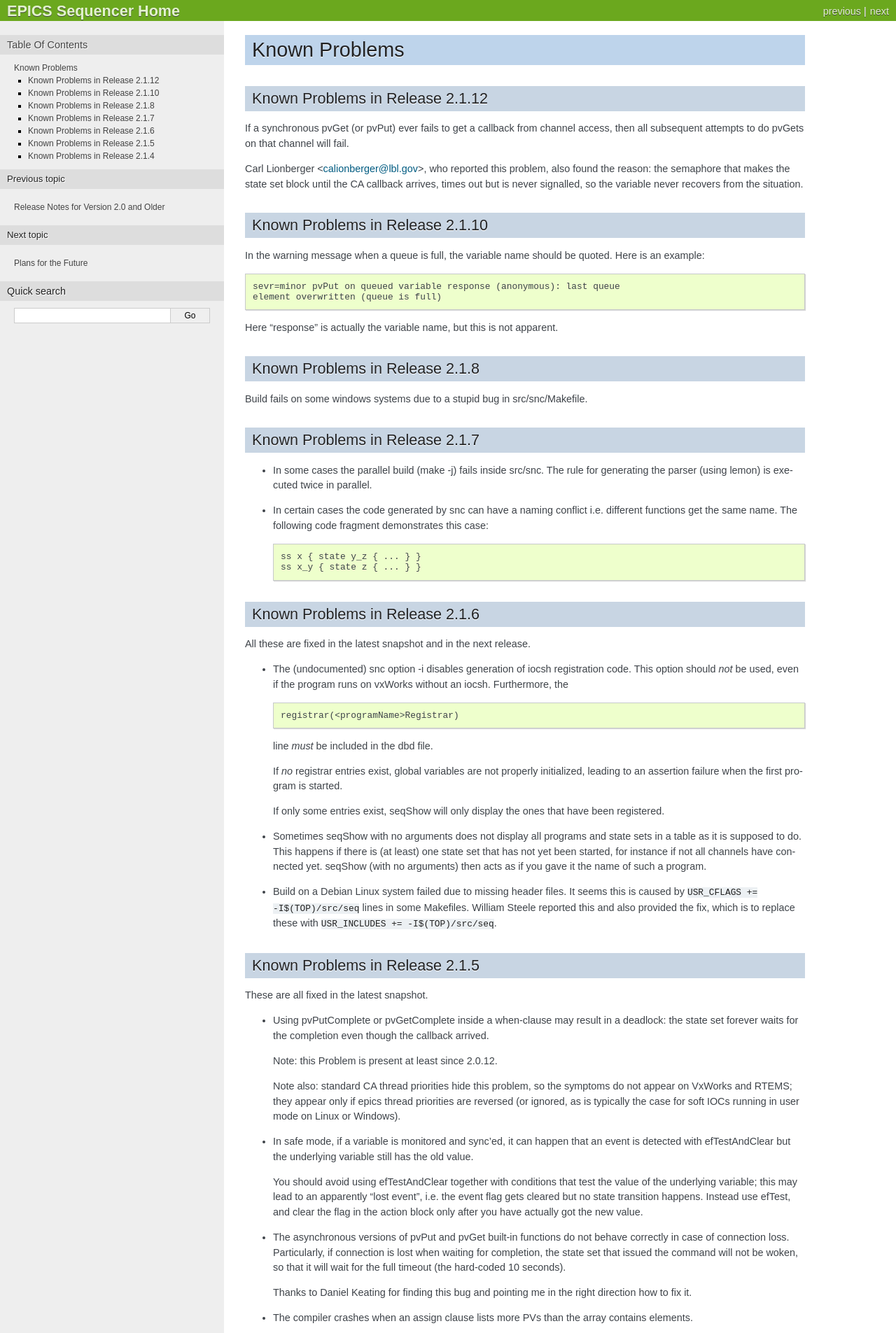
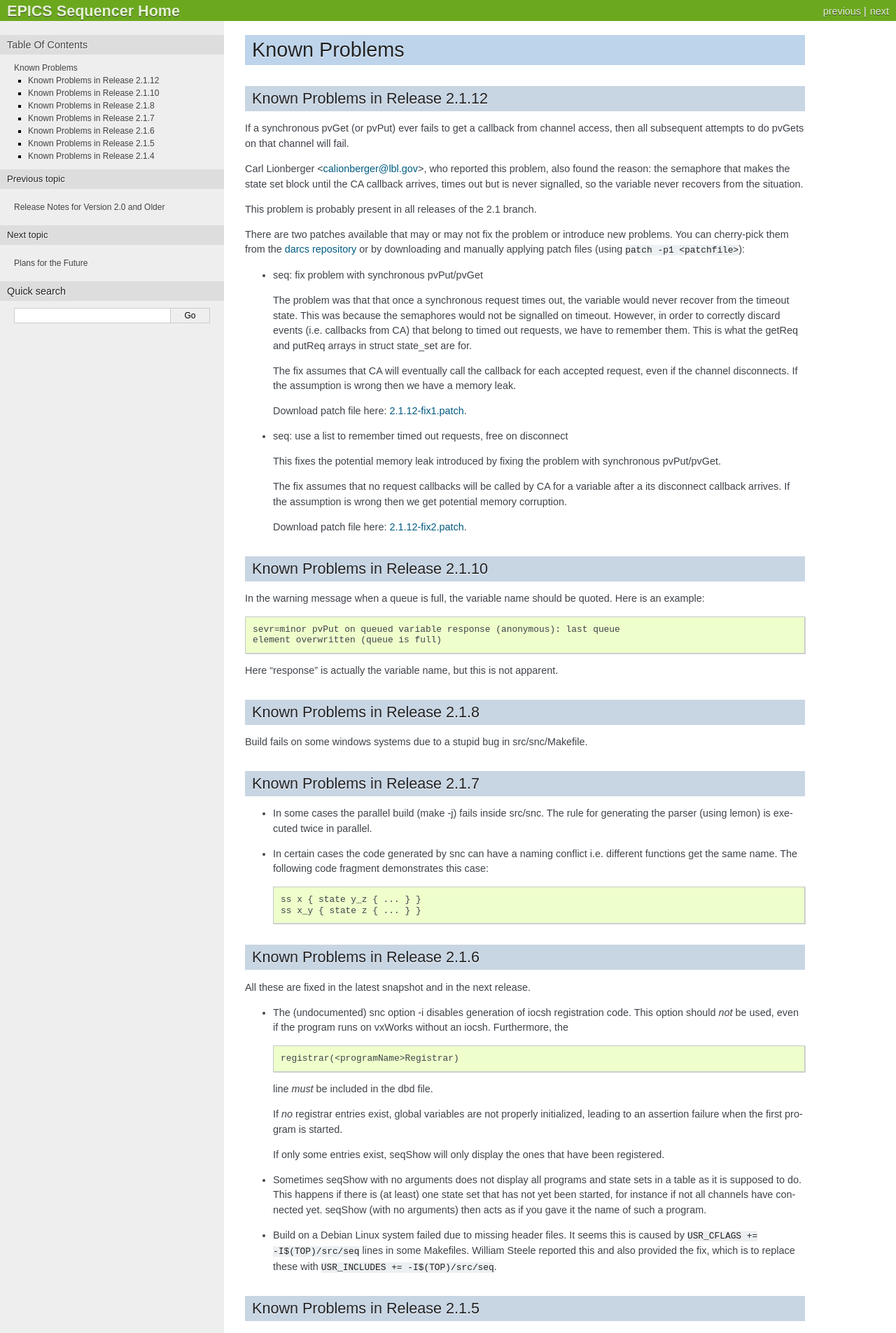
Before and after one commit to jeonghanlee/sequencer-2-2, a Sphinx documentation site: the page built from documentation/KnownProblems.txt, in a window 1280 px wide. Shown: the top 1905 px of the page at 70% size. Built offline with Sphinx 7.4.7, drawn with Linux system fonts in a browser that asks for light colours.

Commit message:
docs: make two patch files available from KnowProblems page

```diff
--- a/documentation/KnownProblems.txt
+++ b/documentation/KnownProblems.txt
@@ -15,6 +15,42 @@ also found the reason: the semaphore that makes the state set block
 until the CA callback arrives, times out but is never signalled, so
 the variable never recovers from the situation.
 
+This problem is probably present in all releases of the 2.1 branch.
+
+There are two patches available that may or may not fix the problem
+or introduce new problems. You can cherry-pick them from the `darcs
+repository`_ or by downloading and manually applying patch files
+(using ``patch -p1 <patchfile>``):
+
+* seq: fix problem with synchronous pvPut/pvGet
+
+  The problem was that that once a synchronous request times out, the
+  variable would never recover from the timeout state. This was because
+  the semaphores would not be signalled on timeout. However, in order
+  to correctly discard events (i.e. callbacks from CA) that belong to
+  timed out requests, we have to remember them. This is what the getReq
+  and putReq arrays in struct state_set are for.
+
+  The fix assumes that CA will eventually call the callback for each
+  accepted request, even if the channel disconnects. If the assumption is
+  wrong then we have a memory leak.
+
+  Download patch file here: `2.1.12-fix1.patch`_.
+
+* seq: use a list to remember timed out requests, free on disconnect
+
+  This fixes the potential memory leak introduced by fixing the problem
+  with synchronous pvPut/pvGet.
+
+  The fix assumes that no request callbacks will be called by CA for a
+  variable after a its disconnect callback arrives. If the assumption is
+  wrong then we get potential memory corruption.
+
+  Download patch file here: `2.1.12-fix2.patch`_.
+
+.. _2.1.12-fix1.patch: http://www-csr.bessy.de/control/SoftDist/sequencer/releases/seq-2.1.12-fix1.patch
+.. _2.1.12-fix2.patch: http://www-csr.bessy.de/control/SoftDist/sequencer/releases/seq-2.1.12-fix2.patch
+.. _darcs repository: http://www-csr.bessy.de/control/SoftDist/sequencer/repo/branch-2-1
 
 .. _Known_Problems_2.1.10:
 
```
